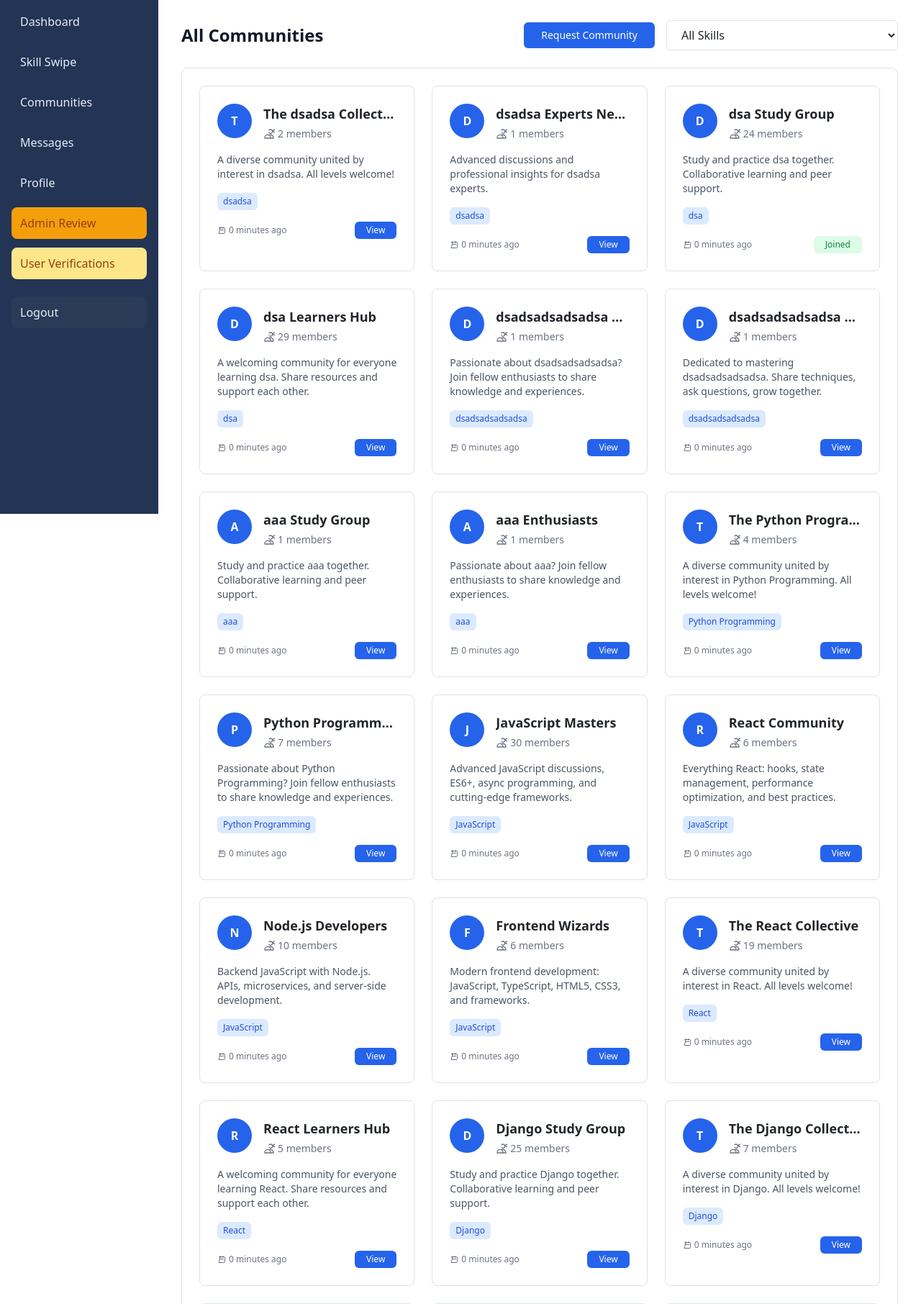
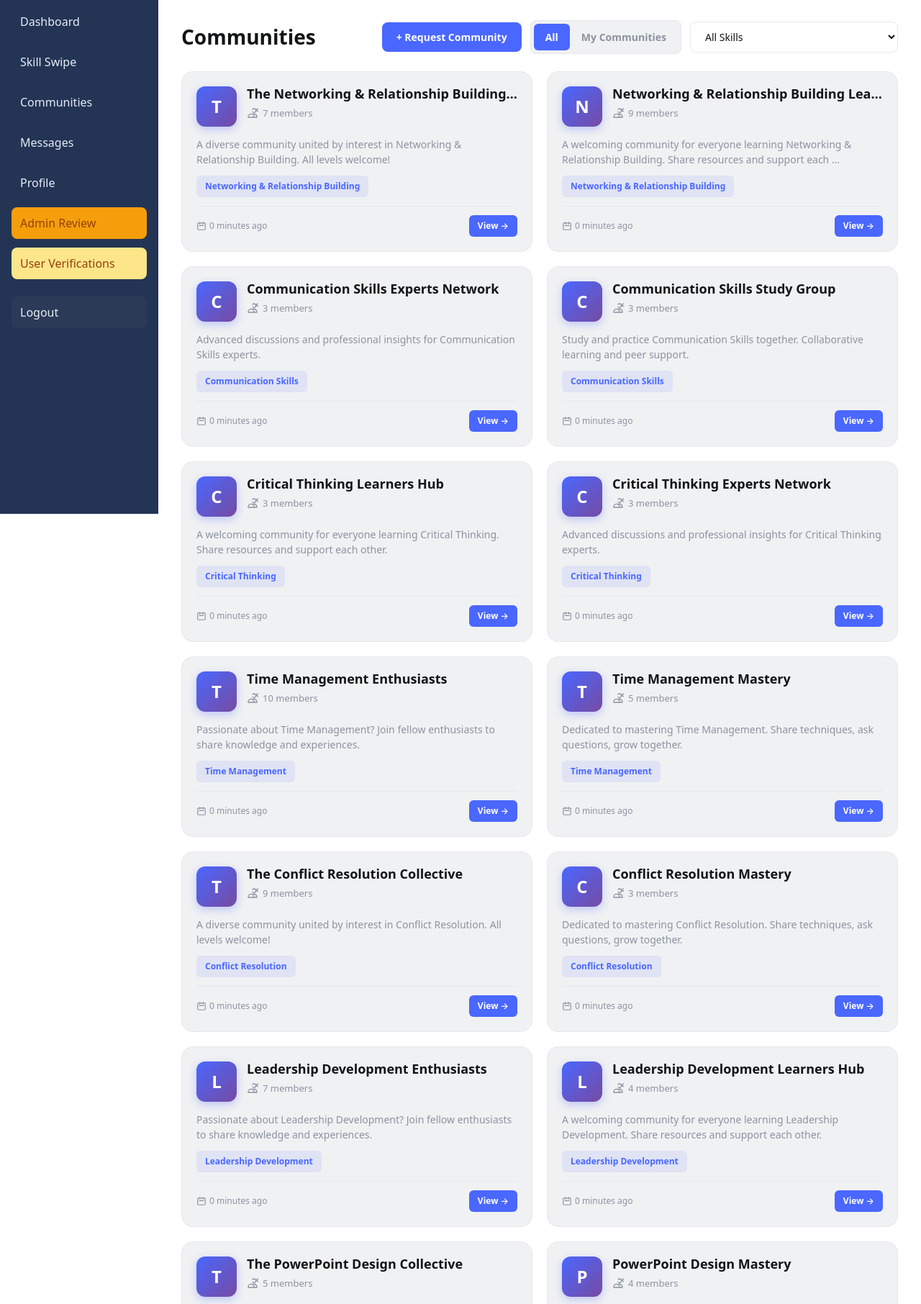
Before and after one commit to Ethan-Grey/Ripple, a Django app: page /communities/ in a window 1280 px wide. Shown: the part 86-1898 px from the top of the page at 72% size. Run offline with Django 5.2, Linux system fonts and the light colour scheme; a user stored in the database is signed in; data comes from the database, SQL or seed files in the repository; both versions use the stored data as it was after the commit; some libraries are stand-ins or nearby versions.

Commit message:
feat: Redesign communities page with My Communities filter
- Redesigned communities page to match Ripple's dark blue theme
- Added All/My Communities toggle filter for personalized views
- Fixed member_count annotation conflict in communities view
- Improved card design with gradient avatars and hover effects
- Enhanced filtering system to work with both skill and membership filters
- Optimized queries by removing conflicting annotations
- Added better empty states and responsive layout

```diff
--- a/communities/templates/communities/communities.html
+++ b/communities/templates/communities/communities.html
@@ -1,19 +1,302 @@
 {% extends 'base.html' %}
 {% block title %} · Communities{% endblock %}
+
+{% block extra_head %}
+<style>
+    .communities-header {
+        display: flex;
+        justify-content: space-between;
+        align-items: center;
+        margin-bottom: 24px;
+    }
+
+    .communities-header h2 {
+        font-size: 28px;
+        font-weight: 700;
+        color: var(--text);
+        margin: 0;
+    }
+
+    .header-actions {
+        display: flex;
+        gap: 12px;
+        align-items: center;
+    }
+
+    .filter-tabs {
+        display: flex;
+        background: var(--card);
+        border-radius: 8px;
+        padding: 4px;
+        border: 1px solid #e6e8ee;
+    }
+
+    .filter-tab {
+        padding: 8px 16px;
+        border-radius: 6px;
+        font-size: 14px;
+        font-weight: 600;
+        cursor: pointer;
+        transition: all 0.2s;
+        text-decoration: none;
+        color: var(--muted);
+    }
+
+    .filter-tab:hover {
+        color: var(--text);
+    }
+
+    .filter-tab.active {
+        background: var(--brand);
+        color: white;
+    }
+
+    .btn-request {
+        padding: 10px 20px;
+        background: var(--brand);
+        color: white;
+        border-radius: 8px;
+        text-decoration: none;
+        font-weight: 600;
+        font-size: 14px;
+        transition: all 0.2s;
+        border: none;
+        cursor: pointer;
+    }
+
+    .btn-request:hover {
+        background: #5a77ff;
+        transform: translateY(-1px);
+    }
+
+    .filter-select {
+        padding: 10px 16px;
+        border: 1px solid #e6e8ee;
+        border-radius: 8px;
+        background: white;
+        font-size: 14px;
+        color: var(--text);
+        cursor: pointer;
+        outline: none;
+        transition: all 0.2s;
+    }
+
+    .filter-select:focus {
+        border-color: var(--brand);
+        box-shadow: 0 0 0 3px rgba(74, 103, 255, 0.1);
+    }
+
+    .communities-grid {
+        display: grid;
+        grid-template-columns: repeat(auto-fill, minmax(320px, 1fr));
+        gap: 20px;
+    }
+
+    .community-card {
+        background: var(--card);
+        border-radius: 16px;
+        padding: 20px;
+        transition: all 0.3s;
+        text-decoration: none;
+        display: block;
+        border: 1px solid #e6e8ee;
+    }
+
+    .community-card:hover {
+        transform: translateY(-4px);
+        box-shadow: 0 8px 24px rgba(0, 0, 0, 0.1);
+        border-color: var(--brand);
+    }
+
+    .community-header {
+        display: flex;
+        gap: 14px;
+        margin-bottom: 14px;
+        align-items: start;
+    }
+
+    .community-avatar {
+        width: 56px;
+        height: 56px;
+        border-radius: 12px;
+        background: linear-gradient(135deg, var(--brand) 0%, #764ba2 100%);
+        display: flex;
+        align-items: center;
+        justify-content: center;
+        flex-shrink: 0;
+        font-size: 24px;
+        font-weight: 700;
+        color: white;
+        box-shadow: 0 4px 12px rgba(74, 103, 255, 0.3);
+    }
+
+    .community-info {
+        flex: 1;
+        min-width: 0;
+    }
+
+    .community-name {
+        font-size: 18px;
+        font-weight: 700;
+        color: var(--text);
+        margin: 0 0 6px 0;
+        white-space: nowrap;
+        overflow: hidden;
+        text-overflow: ellipsis;
+    }
+
+    .community-card:hover .community-name {
+        color: var(--brand);
+    }
+
+    .community-members {
+        display: flex;
+        align-items: center;
+        gap: 6px;
+        color: var(--muted);
+        font-size: 13px;
+        font-weight: 500;
+    }
+
+    .community-members svg {
+        width: 16px;
+        height: 16px;
+    }
+
+    .community-description {
+        color: var(--muted);
+        font-size: 14px;
+        line-height: 1.5;
+        margin-bottom: 12px;
+    }
+
+    .community-skill-tag {
+        display: inline-block;
+        padding: 6px 12px;
+        background: rgba(74, 103, 255, 0.1);
+        color: var(--brand);
+        border-radius: 6px;
+        font-size: 12px;
+        font-weight: 600;
+        margin-bottom: 12px;
+    }
+
+    .community-footer {
+        display: flex;
+        justify-content: space-between;
+        align-items: center;
+        padding-top: 12px;
+        border-top: 1px solid #e6e8ee;
+    }
+
+    .community-date {
+        display: flex;
+        align-items: center;
+        gap: 4px;
+        color: var(--muted);
+        font-size: 12px;
+    }
+
+    .community-date svg {
+        width: 14px;
+        height: 14px;
+    }
+
+    .badge-joined {
+        padding: 6px 12px;
+        background: #d9ffe2;
+        color: #2d8a4d;
+        border-radius: 6px;
+        font-size: 12px;
+        font-weight: 600;
+    }
+
+    .badge-view {
+        padding: 6px 12px;
+        background: var(--brand);
+        color: white;
+        border-radius: 6px;
+        font-size: 12px;
+        font-weight: 600;
+        transition: all 0.2s;
+    }
+
+    .community-card:hover .badge-view {
+        background: #5a77ff;
+    }
+
+    .empty-state {
+        text-align: center;
+        padding: 80px 20px;
+        background: var(--card);
+        border-radius: 16px;
+    }
+
+    .empty-state svg {
+        width: 64px;
+        height: 64px;
+        color: var(--muted);
+        margin: 0 auto 20px;
+    }
+
+    .empty-state h3 {
+        font-size: 20px;
+        font-weight: 700;
+        color: var(--text);
+        margin-bottom: 8px;
+    }
+
+    .empty-state p {
+        color: var(--muted);
+        font-size: 15px;
+        margin-bottom: 24px;
+    }
+
+    @media (max-width: 768px) {
+        .communities-header {
+            flex-direction: column;
+            gap: 16px;
+            align-items: stretch;
+        }
+
+        .header-actions {
+            flex-direction: column;
+        }
+
+        .communities-grid {
+            grid-template-columns: 1fr;
+        }
+    }
+</style>
+{% endblock %}
+
 {% block content %}
-
-
 <!-- Communities Header -->
-<div class="flex items-center justify-between mb-6">
-    <h2 class="text-2xl font-bold text-gray-900">All Communities</h2>
-    <div class="flex items-center gap-3">
+<div class="communities-header">
+    <h2>Communities</h2>
+    <div class="header-actions">
         {% if user.is_authenticated %}
-            <a href="{% url 'communities:request_community' %}" class="px-4 py-2 bg-blue-600 text-white rounded-md hover:bg-blue-700 transition-colors font-medium text-sm">
-                Request Community
+            <a href="{% url 'communities:request_community' %}" class="btn-request">
+                + Request Community
             </a>
         {% endif %}
-        <form method="get" class="flex items-center">
-            <select name="skill" onchange="this.form.submit()" class="px-3 py-2 border border-gray-300 rounded-md focus:outline-none focus:ring-2 focus:ring-blue-500 bg-white">
+        <form method="get" style="display: flex; gap: 12px; align-items: center;">
+            <!-- Filter Tabs -->
+            <div class="filter-tabs">
+                <a href="?filter=all{% if current_skill_filter and current_skill_filter != 'all' %}&skill={{ current_skill_filter }}{% endif %}"
+                   class="filter-tab {% if not filter_type or filter_type == 'all' %}active{% endif %}">
+                    All
+                </a>
+                {% if user.is_authenticated %}
+                <a href="?filter=my{% if current_skill_filter and current_skill_filter != 'all' %}&skill={{ current_skill_filter }}{% endif %}"
+                   class="filter-tab {% if filter_type == 'my' %}active{% endif %}">
+                    My Communities
+                </a>
+                {% endif %}
+            </div>
+
+            <!-- Skill Filter -->
+            <select name="skill" onchange="this.form.submit()" class="filter-select">
                 <option value="all" {% if current_skill_filter == 'all' %}selected{% endif %}>All Skills</option>
                 {% for skill in skills %}
                     <option value="{{ skill.id }}" {% if current_skill_filter|stringformat:"s" == skill.id|stringformat:"s" %}selected{% endif %}>
@@ -21,54 +304,50 @@
                     </option>
                 {% endfor %}
             </select>
+            <input type="hidden" name="filter" value="{{ filter_type|default:'all' }}">
         </form>
     </div>
 </div>
 
-
 <!-- Communities Grid -->
-<div class="bg-white rounded-lg border border-gray-200 p-6">
 {% if communities %}
-        <div class="grid grid-cols-1 md:grid-cols-2 lg:grid-cols-3 gap-6">
+    <div class="communities-grid">
         {% for c in communities %}
-            <!-- Community Card -->
-            <a href="{% url 'communities:community_detail' c.pk %}" class="block border border-gray-200 rounded-lg p-4 hover:shadow-md transition-shadow cursor-pointer">
-                <div class="flex items-start gap-3 mb-3">
-                    <div class="h-12 w-12 bg-blue-600 rounded-full flex items-center justify-center flex-shrink-0">
-                        <span class="text-white font-semibold">{{ c.name|first|upper }}</span>
+        <a href="{% url 'communities:community_detail' c.pk %}" class="community-card">
+            <div class="community-header">
+                <div class="community-avatar">
+                    {{ c.name|first|upper }}
                 </div>
-                    <div class="flex-1 min-w-0">
-                        <h3 class="text-lg font-semibold truncate hover:text-blue-600">{{ c.name }}</h3>
-                        <div class="flex items-center gap-1 text-sm text-gray-500 mt-1">
-                            <svg class="h-4 w-4" fill="none" stroke="currentColor" viewBox="0 0 24 24">
+                <div class="community-info">
+                    <h3 class="community-name">{{ c.name }}</h3>
+                    <div class="community-members">
+                        <svg fill="none" stroke="currentColor" viewBox="0 0 24 24">
                             <path stroke-linecap="round" stroke-linejoin="round" stroke-width="2" d="M12 4.354a4 4 0 110 5.292M15 21H3v-1a6 6 0 0112 0v1zm0 0h6v-1a6 6 0 00-9-5.197m13.5-9a2.5 2.5 0 11-5 0 2.5 2.5 0 015 0z"></path>
                         </svg>
-                            <span>{{ c.member_count }} members</span>
+                        <span>{{ c.members.count }} member{{ c.members.count|pluralize }}</span>
                     </div>
                 </div>
             </div>
 
             {% if c.description %}
-                <p class="text-sm text-gray-600 mb-3">{{ c.description|truncatewords:15 }}</p>
+            <p class="community-description">{{ c.description|truncatewords:15 }}</p>
             {% else %}
-                <p class="text-sm text-gray-600 mb-3">A community for {{ c.skill.name }} enthusiasts.</p>
+            <p class="community-description">A community for {{ c.skill.name }} enthusiasts.</p>
             {% endif %}
 
-                <div class="flex flex-wrap gap-1 mb-3">
-                    <span class="px-2 py-1 bg-blue-100 text-blue-700 text-xs rounded font-medium">{{ c.skill.name }}</span>
+            <span class="community-skill-tag">{{ c.skill.name }}</span>
+
+            <div class="community-footer">
+                <div class="community-date">
+                    <svg fill="none" stroke="currentColor" viewBox="0 0 24 24">
+                        <path stroke-linecap="round" stroke-linejoin="round" stroke-width="2" d="M8 7V3m8 4V3m-9 8h10M5 21h14a2 2 0 002-2V7a2 2 0 00-2-2H5a2 2 0 00-2 2v12a2 2 0 002 2z"></path>
+                    </svg>
+                    <span>{% if c.created_at %}{{ c.created_at|timesince }} ago{% else %}Recently{% endif %}</span>
                 </div>
-
-                <div class="flex items-center justify-between text-xs text-gray-500">
-                    <span class="flex items-center gap-1">
-                        <svg class="h-3 w-3" fill="none" stroke="currentColor" viewBox="0 0 24 24">
-                            <path stroke-linecap="round" stroke-linejoin="round" stroke-width="2" d="M8 7V3m8 4V3m-9 8h10M5 21h14a2 2 0 002-2V7a2 2 0 00-2-2H5a2 2 0 002 2z"></path>
-                        </svg>
-                        {% if c.created_at %}{{ c.created_at|timesince }} ago{% else %}Recently{% endif %}
-                    </span>
                 {% if user in c.members.all %}
-                        <span class="px-3 py-1 bg-green-100 text-green-700 text-xs rounded font-medium">Joined</span>
+                    <span class="badge-joined">✓ Joined</span>
                 {% else %}
-                        <span class="px-3 py-1 bg-blue-600 text-white text-xs rounded hover:bg-blue-700 transition-colors font-medium">View</span>
+                    <span class="badge-view">View →</span>
                 {% endif %}
             </div>
         </a>
@@ -76,18 +355,17 @@
     </div>
 {% else %}
     <!-- Empty State -->
-        <div class="text-center py-12">
-            <svg class="mx-auto h-12 w-12 text-gray-400" fill="none" stroke="currentColor" viewBox="0 0 24 24">
+    <div class="empty-state">
+        <svg fill="none" stroke="currentColor" viewBox="0 0 24 24">
             <path stroke-linecap="round" stroke-linejoin="round" stroke-width="2" d="M17 20h5v-2a3 3 0 00-5.356-1.857M17 20H7m10 0v-2c0-.656-.126-1.283-.356-1.857M7 20H2v-2a3 3 0 015.356-1.857M7 20v-2c0-.656.126-1.283.356-1.857m0 0a5.002 5.002 0 019.288 0M15 7a3 3 0 11-6 0 3 3 0 016 0zm6 3a2 2 0 11-4 0 2 2 0 014 0zM7 10a2 2 0 11-4 0 2 2 0 014 0z"></path>
         </svg>
-            <h3 class="mt-2 text-sm font-medium text-gray-900">Oops! There was a problem...</h3>
-            <p class="mt-1 text-sm text-gray-500">Get started by creating a new community.</p>
-            <div class="mt-6">
-                <button class="inline-flex items-center px-4 py-2 border border-transparent shadow-sm text-sm font-medium rounded-md text-white bg-blue-600 hover:bg-blue-700 focus:outline-none focus:ring-2 focus:ring-offset-2 focus:ring-blue-500">
-                    Create Community
-                </button>
-            </div>
+        <h3>No communities found</h3>
+        <p>Be the first to create a community and start connecting!</p>
+        {% if user.is_authenticated %}
+        <a href="{% url 'communities:request_community' %}" class="btn-request">
+            Request Community
+        </a>
+        {% endif %}
     </div>
 {% endif %}
-</div>
 {% endblock %}
--- a/communities/views.py
+++ b/communities/views.py
@@ -11,16 +11,27 @@
 def communities_page(request):
     """List all approved communities with filtering"""
     skill_filter = request.GET.get('skill', 'all')
+    filter_type = request.GET.get('filter', 'all')  # 'all' or 'my'
 
-    communities = Community.objects.filter(is_approved=True).select_related('skill', 'creator').prefetch_related('members').annotate(
-        member_count_annotated=Count('members')
+    # Get approved communities
+    communities = Community.objects.filter(
+        is_approved=True
+    ).select_related(
+        'skill', 'creator'
+    ).prefetch_related(
+        'members'
     )
 
     # Apply skill filter
     if skill_filter != 'all':
         communities = communities.filter(skill__id=skill_filter)
 
-    communities = communities.all()
+    # Apply "My Communities" filter
+    if filter_type == 'my' and request.user.is_authenticated:
+        communities = communities.filter(members=request.user)
+
+    # Order by newest first
+    communities = communities.order_by('-created_at')
 
     # Get all skills for filter dropdown
     skills = Skill.objects.all().order_by('name')
@@ -29,6 +40,7 @@
         'communities': communities,
         'skills': skills,
         'current_skill_filter': skill_filter,
+        'filter_type': filter_type,
     })
 
 
@@ -40,10 +52,14 @@
         is_approved=True
     )
 
-    # Get posts with vote counts
-    posts = community.posts.select_related('author', 'author__profile').prefetch_related('upvotes', 'downvotes').annotate(
+    # Get posts with comments count
+    posts = community.posts.select_related(
+        'author', 'author__profile'
+    ).prefetch_related(
+        'upvotes', 'downvotes'
+    ).annotate(
         comment_count_annotated=Count('comments')
-    ).all()
+    ).order_by('-is_pinned', '-created_at')
 
     # Check if user is a member
     is_member = request.user.is_authenticated and request.user in community.members.all()
@@ -63,6 +79,8 @@
     if request.user not in community.members.all():
         community.members.add(request.user)
         messages.success(request, f"You've joined {community.name}!")
+    else:
+        messages.info(request, f"You're already a member of {community.name}")
 
     return redirect('communities:community_detail', pk=pk)
 
@@ -75,6 +93,8 @@
     if request.user in community.members.all():
         community.members.remove(request.user)
         messages.success(request, f"You've left {community.name}")
+    else:
+        messages.info(request, "You're not a member of this community")
 
     return redirect('communities:community_detail', pk=pk)
 
@@ -90,9 +110,9 @@
         return redirect('communities:community_detail', pk=community_pk)
 
     if request.method == 'POST':
-        title = request.POST.get('title')
-        content = request.POST.get('content')
-        link = request.POST.get('link', '')
+        title = request.POST.get('title', '').strip()
+        content = request.POST.get('content', '').strip()
+        link = request.POST.get('link', '').strip()
         image = request.FILES.get('image')
 
         if title and content:
@@ -122,9 +142,16 @@
     )
 
     # Get top-level comments (no parent) with their replies
-    comments = post.comments.filter(parent=None).select_related('author', 'author__profile').prefetch_related(
-        'replies__author', 'replies__author__profile', 'upvotes', 'downvotes'
-    ).all()
+    comments = post.comments.filter(
+        parent=None
+    ).select_related(
+        'author', 'author__profile'
+    ).prefetch_related(
+        'replies__author',
+        'replies__author__profile',
+        'upvotes',
+        'downvotes'
+    ).order_by('-created_at')
 
     # Check if user is a member
     is_member = request.user.is_authenticated and request.user in post.community.members.all()
@@ -157,7 +184,7 @@
         return redirect('communities:post_detail', community_pk=community_pk, post_pk=post_pk)
 
     if request.method == 'POST':
-        content = request.POST.get('content')
+        content = request.POST.get('content', '').strip()
         parent_id = request.POST.get('parent_id')
 
         if content:
@@ -181,10 +208,16 @@
 @login_required
 def vote_post(request, community_pk, post_pk):
     """Vote on a post (AJAX)"""
+    if request.method != 'POST':
+        return JsonResponse({'error': 'POST request required'}, status=400)
+
     post = get_object_or_404(Post, pk=post_pk, community__pk=community_pk)
     vote_type = request.POST.get('vote_type')  # 'up' or 'down'
 
     # Check if user is a member
+    if not request.user.is_authenticated:
+        return JsonResponse({'error': 'You must be logged in to vote'}, status=403)
+
     if request.user not in post.community.members.all():
         return JsonResponse({'error': 'You must be a member to vote'}, status=403)
 
@@ -216,10 +249,16 @@
 @login_required
 def vote_comment(request, comment_pk):
     """Vote on a comment (AJAX)"""
+    if request.method != 'POST':
+        return JsonResponse({'error': 'POST request required'}, status=400)
+
     comment = get_object_or_404(Comment, pk=comment_pk)
     vote_type = request.POST.get('vote_type')  # 'up' or 'down'
 
     # Check if user is a member
+    if not request.user.is_authenticated:
+        return JsonResponse({'error': 'You must be logged in to vote'}, status=403)
+
     if request.user not in comment.post.community.members.all():
         return JsonResponse({'error': 'You must be a member to vote'}, status=403)
 
@@ -252,13 +291,33 @@
 def request_community(request):
     """Request to create a new community"""
     if request.method == 'POST':
-        name = request.POST.get('name')
+        name = request.POST.get('name', '').strip()
         skill_id = request.POST.get('skill')
-        description = request.POST.get('description')
-        reason = request.POST.get('reason')
+        description = request.POST.get('description', '').strip()
+        reason = request.POST.get('reason', '').strip()
 
         if name and skill_id and description and reason:
             skill = get_object_or_404(Skill, pk=skill_id)
+
+            # Check if community with this name already exists
+            if Community.objects.filter(name__iexact=name).exists():
+                messages.error(request, "A community with this name already exists.")
+                skills = Skill.objects.all().order_by('name')
+                return render(request, 'communities/request_community.html', {
+                    'skills': skills,
+                    'name': name,
+                    'description': description,
+                    'reason': reason
+                })
+
+            # Check if user already has a pending request for this name
+            if CommunityRequest.objects.filter(
+                requester=request.user,
+                name__iexact=name,
+                status='pending'
+            ).exists():
+                messages.warning(request, "You already have a pending request for a community with this name.")
+                return redirect('communities:my_community_requests')
 
             CommunityRequest.objects.create(
                 requester=request.user,
@@ -269,7 +328,7 @@
             )
 
             messages.success(request, "Your community request has been submitted! Admins will review it soon.")
-            return redirect('communities:communities')
+            return redirect('communities:my_community_requests')
         else:
             messages.error(request, "All fields are required.")
 
@@ -280,24 +339,33 @@
 @login_required
 def my_community_requests(request):
     """View user's community requests"""
-    requests_list = CommunityRequest.objects.filter(requester=request.user).select_related('skill', 'reviewed_by')
+    requests_list = CommunityRequest.objects.filter(
+        requester=request.user
+    ).select_related(
+        'skill', 'reviewed_by'
+    ).order_by('-created_at')
+
     return render(request, 'communities/my_requests.html', {'requests': requests_list})
 
 
 @login_required
 def delete_post(request, community_pk, post_pk):
-    """Delete a post (author only)"""
+    """Delete a post (author or staff only)"""
     post = get_object_or_404(Post, pk=post_pk, community__pk=community_pk)
 
-    # Check if user is the author
-    if request.user != post.author:
-        messages.error(request, "You can only delete your own posts.")
+    # Check if user is the author or a staff member
+    if request.user != post.author and not request.user.is_staff:
+        messages.error(request, "You don't have permission to delete this post.")
         return redirect('communities:post_detail', community_pk=community_pk, post_pk=post_pk)
 
     if request.method == 'POST':
         community_pk = post.community.pk
+        post_title = post.title
         post.delete()
-        messages.success(request, "Your post has been deleted.")
+        messages.success(request, f'Post "{post_title}" has been deleted.')
         return redirect('communities:community_detail', pk=community_pk)
 
-    return render(request, 'communities/confirm_delete_post.html', {'post': post})
+    return render(request, 'communities/confirm_delete_post.html', {
+        'post': post,
+        'community': post.community
+    })
```
Also changed, not shown: db.sqlite3. Lines whose indentation alone changed are shown as unchanged.
